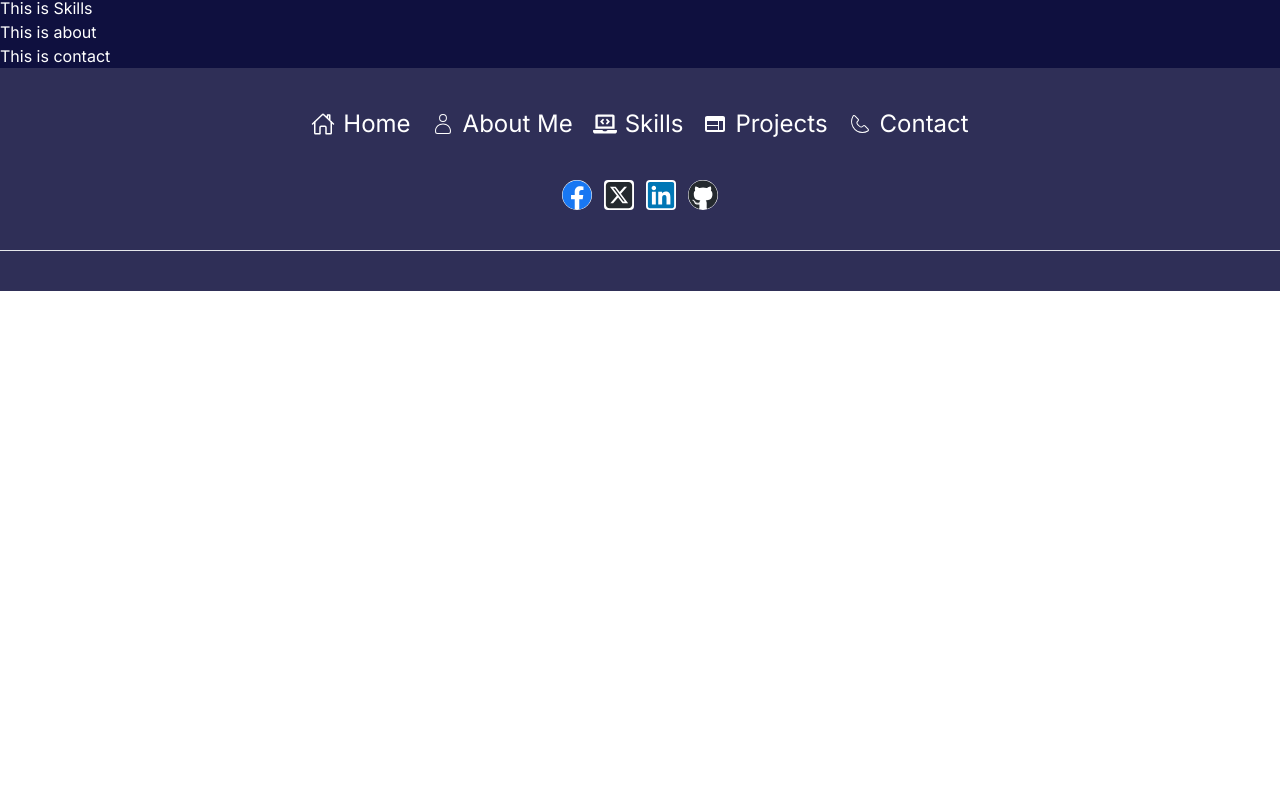
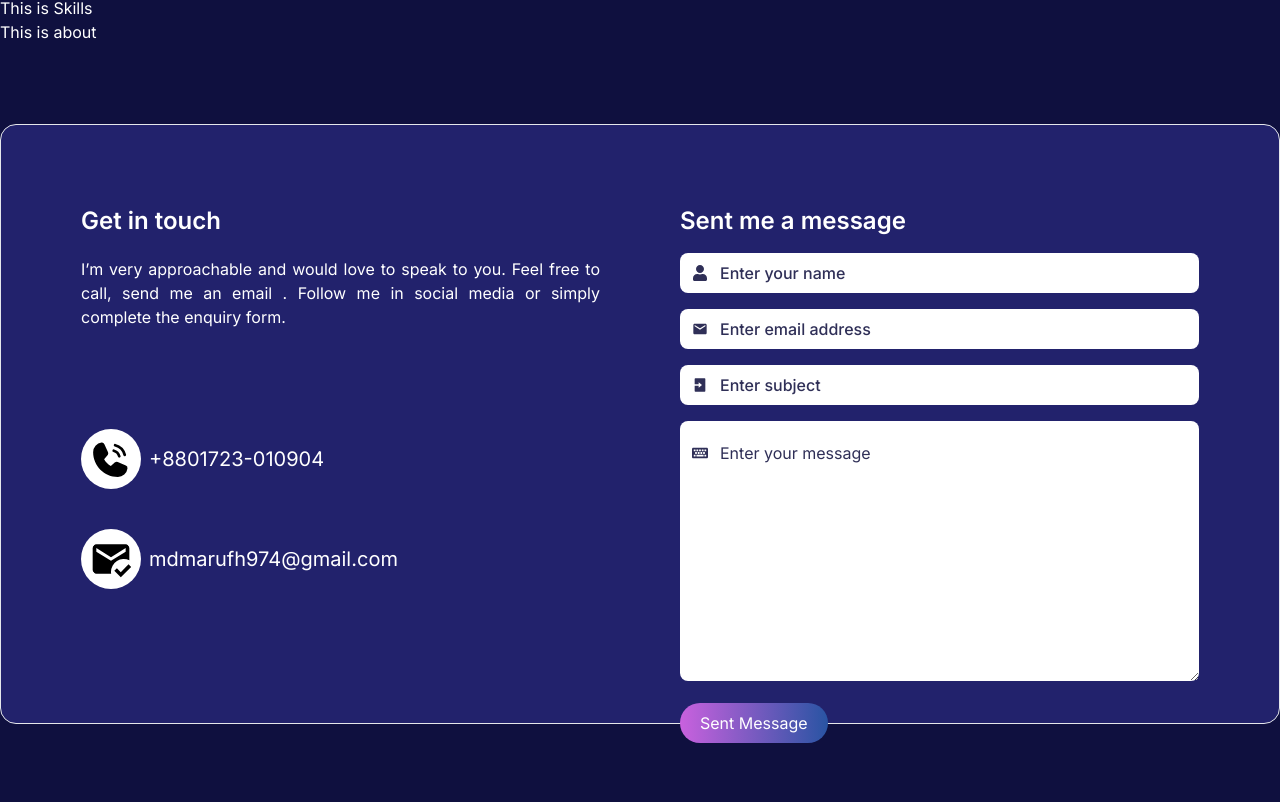
Before and after one commit to mdmarufhossianbd/md-maruf-hossain, a Next.js app: page / in a window 1280 px wide. Shown: the part 598-1400 px from the top of the page. Before the commit the page ends 889 px from the top, so only its background shows below. Built offline with nearby package versions, Linux system fonts and the light colour scheme.

Commit message:
contact section added

```diff
--- a/src/components/Banner.jsx
+++ b/src/components/Banner.jsx
@@ -16,7 +16,7 @@ const Banner = () => {
                 </div>
             </div>
             <div className="">
-                <Image className="rounded-full object-cover w-[500px] h-[500px]" height={500} width={500} src={img} alt="md maruf hossain"/>
+                <Image className="rounded-full object-cover w-[500px] h-[500px] border border-red-400" height={500} width={500} src={img} alt="md maruf hossain"/>
             </div>
         </div>
     );
--- a/src/components/Contact.jsx
+++ b/src/components/Contact.jsx
@@ -1,8 +1,51 @@
+import Link from "next/link";
+import { FaKeyboard, FaUser } from "react-icons/fa";
+import { MdEmail, MdMarkEmailRead } from "react-icons/md";
+import { PiPhoneCallFill } from "react-icons/pi";
+import { RiLoginBoxFill } from "react-icons/ri";
+
 
 const Contact = () => {
     return (
-        <div id='contact'>
-            This is contact
+        <div id='contact' className="py-20">
+            <div className="bg-[#2F2F8A99] max-w-7xl mx-auto rounded-2xl h-[600px] flex gap-20 p-20 border">
+                <div className="w-1/2">
+                    <h2 className="text-2xl font-semibold">Get in touch</h2>
+                    <p className="text-justify py-5">I’m very approachable and would love to speak to you. Feel free to call, send me an email . Follow me in social media or simply complete the enquiry form.</p>
+                    <div className="mt-20 space-y-10">
+                        <div className="flex items-center gap-2">
+                            <PiPhoneCallFill className="md:text-6xl bg-white p-2 text-black rounded-full" />
+                            <Link href={'tel:+8801723010904'}><p className="text-xl">+8801723-010904</p></Link>
+                        </div>
+                        <div className="flex items-center gap-2">
+                            <MdMarkEmailRead className="md:text-6xl bg-white p-2 text-black rounded-full" />
+                            <Link href={'mailto:mdmarufh974@gmail.com'}><p className="text-xl">mdmarufh974@gmail.com</p></Link>
+                        </div>
+                    </div>
+                </div>
+                <div className="w-1/2">
+                    <h2 className="text-2xl font-semibold">Sent me a message</h2>
+                    <form className="py-4">
+                        <div className="relative mb-4">
+                            <FaUser className="absolute top-1/2 left-3 transform -translate-y-1/2 text-[#2f2f57]" />
+                            <input className="rounded-lg pl-10 py-2 w-full text-[#2f2f57] placeholder:text-[#2f2f57] placeholder:font-medium" type="text" name="name" placeholder="Enter your name" required />
+                        </div>
+                        <div className="relative mb-4">
+                            <MdEmail className="absolute top-1/2 left-3 transform -translate-y-1/2 text-[#2f2f57]" />
+                            <input className="rounded-lg pl-10 py-2 w-full text-[#2f2f57] placeholder:text-[#2f2f57] placeholder:font-medium" type="email" name="email" placeholder="Enter email address" required />
+                        </div>
+                        <div className="relative mb-4">
+                            <RiLoginBoxFill className="absolute top-1/2 left-3 transform -translate-y-1/2 text-[#2f2f57]" />
+                            <input className="rounded-lg pl-10 py-2 w-full text-[#2f2f57] placeholder:text-[#2f2f57] placeholder:font-medium" type="text" name="subject" placeholder="Enter subject" required />
+                        </div>
+                        <div className="relative mb-4">
+                            <FaKeyboard className="absolute top-8 left-3 transform -translate-y-1/2 text-[#2f2f57]" />
+                            <textarea className="w-full rounded-lg pl-10 pt-5 placeholder:text-[#2f2f57] text-[#2f2f57]" placeholder="Enter your message" name="message" rows={10} required></textarea>
+                        </div>
+                        <input className="bg-gradient-to-r from-[#C961DE] to-[#2954A3] md:px-5 px-3 py-2 rounded-full transition ease-in-out delay-150 hover:-translate-y-1 hover:scale-110 hover:from-[#2954A3] hover:to-[#C961DE] duration-300 hover:cursor-pointer" type="submit" value="Sent Message" />
+                    </form>
+                </div>
+            </div>
         </div>
     );
 };
```
